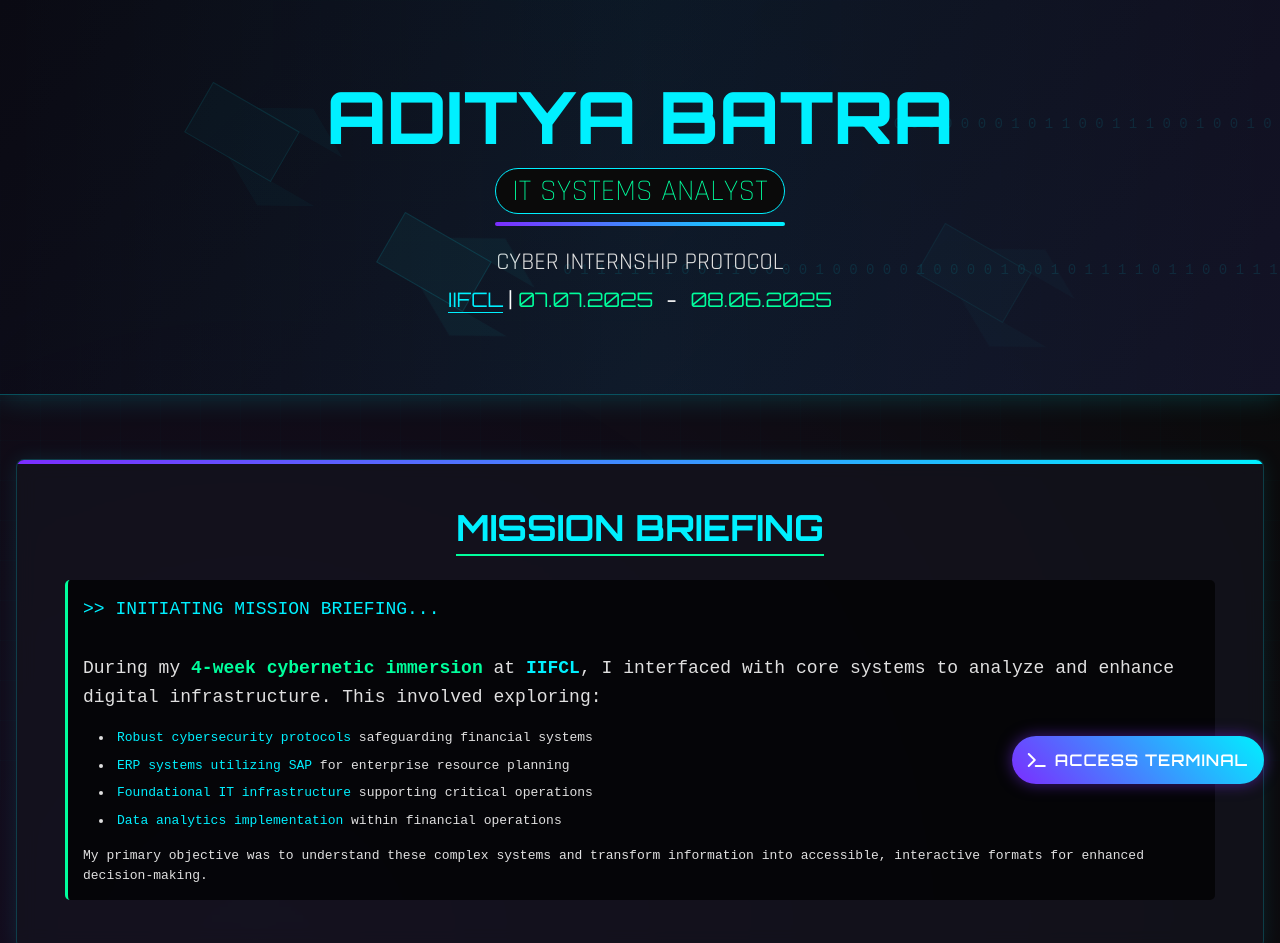
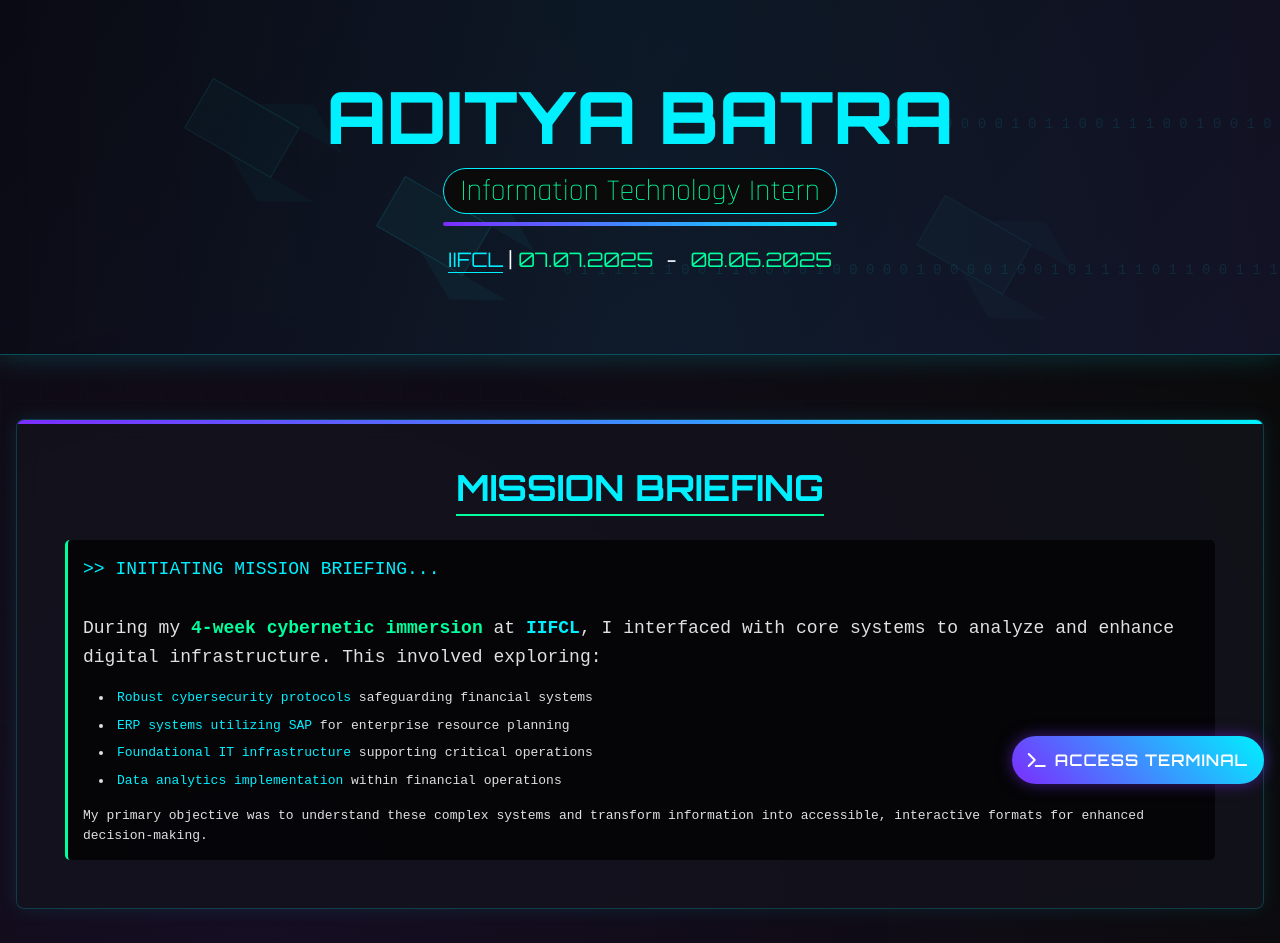
Before and after one commit to adityabatra072/IIFCL, a plain HTML site: page index.html in a window 1280 px wide. Shown: the top 943 px of the page. Drawn offline with nearby package versions, Linux system fonts and the light colour scheme.

Commit message:
Details Corrected

```diff
--- a/index.html
+++ b/index.html
@@ -280,13 +280,13 @@
             <div class="relative inline-block">
                 <p class="text-2xl md:text-3xl font-light mb-2" style="color: #00ff9d; font-family: 'Rajdhani', sans-serif;">
                     <span class="inline-block px-4 py-1 bg-darkmatrix rounded-full border border-cyberteal">
-                        IT SYSTEMS ANALYST
+                        Information Technology Intern
                     </span>
                 </p>
                 <div class="absolute -bottom-1 left-0 w-full h-1 bg-gradient-to-r from-cyberpurple to-cyberteal rounded-full"></div>
             </div>
             <p class="text-xl md:text-2xl mt-6 mb-2" style="font-family: 'Rajdhani', sans-serif;">
-                CYBER INTERNSHIP PROTOCOL
+
             </p>
             <p class="text-lg md:text-xl" style="color: #00f0ff; font-family: 'Orbitron', sans-serif;">
                 <span class="border-b border-cyberteal">IIFCL</span> <span class="text-white">|</span>
```
